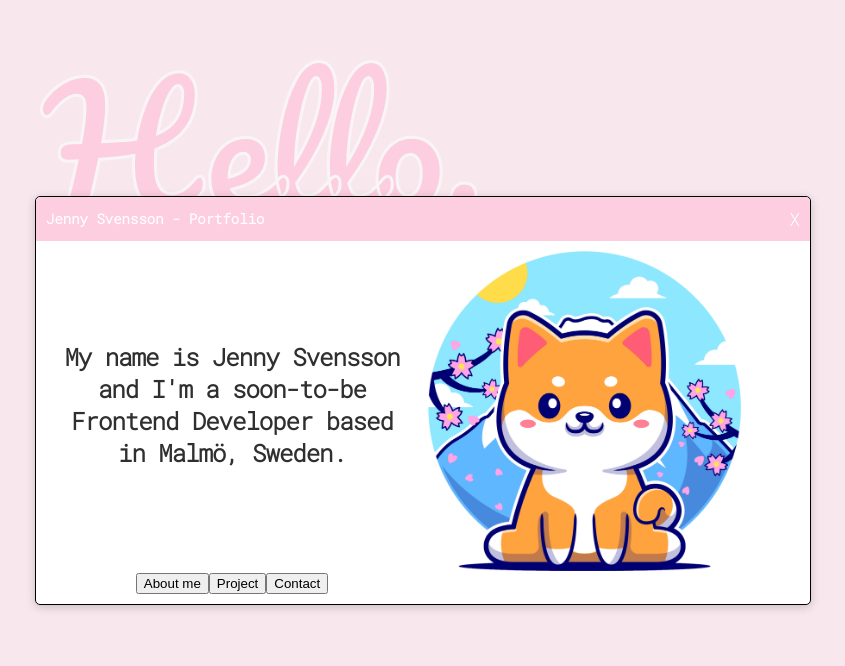
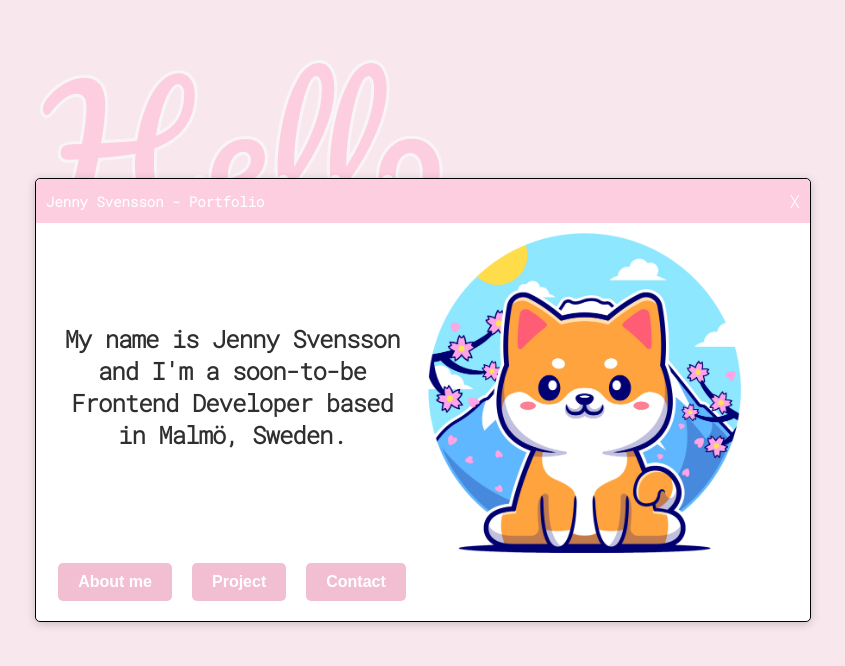
Before and after one commit to Jenny-Svensson/portfolio-v1.0, a React (Vite) app: page / in a window 1280 px wide. Shown: the top 666 px of the page, without its empty margins (217-1062 px from the left). Built offline with nearby package versions, Linux system fonts and the light colour scheme.

Commit message:
style the buttons

```diff
--- a/src/index.css
+++ b/src/index.css
@@ -87,3 +87,18 @@ h3 {
 .window-content {
   padding: 10px;
 }
+
+/* BUTTON */
+button {
+  display: inline-block;
+  padding: 10px 20px;
+  border: none;
+  margin: 10px;
+  border-radius: 5px;
+  cursor: pointer;
+  font-size: 16px;
+  font-weight: bold;
+  text-align: center;
+  background-color: #F2BED1;
+  color: #FFFFFF;
+}
```
